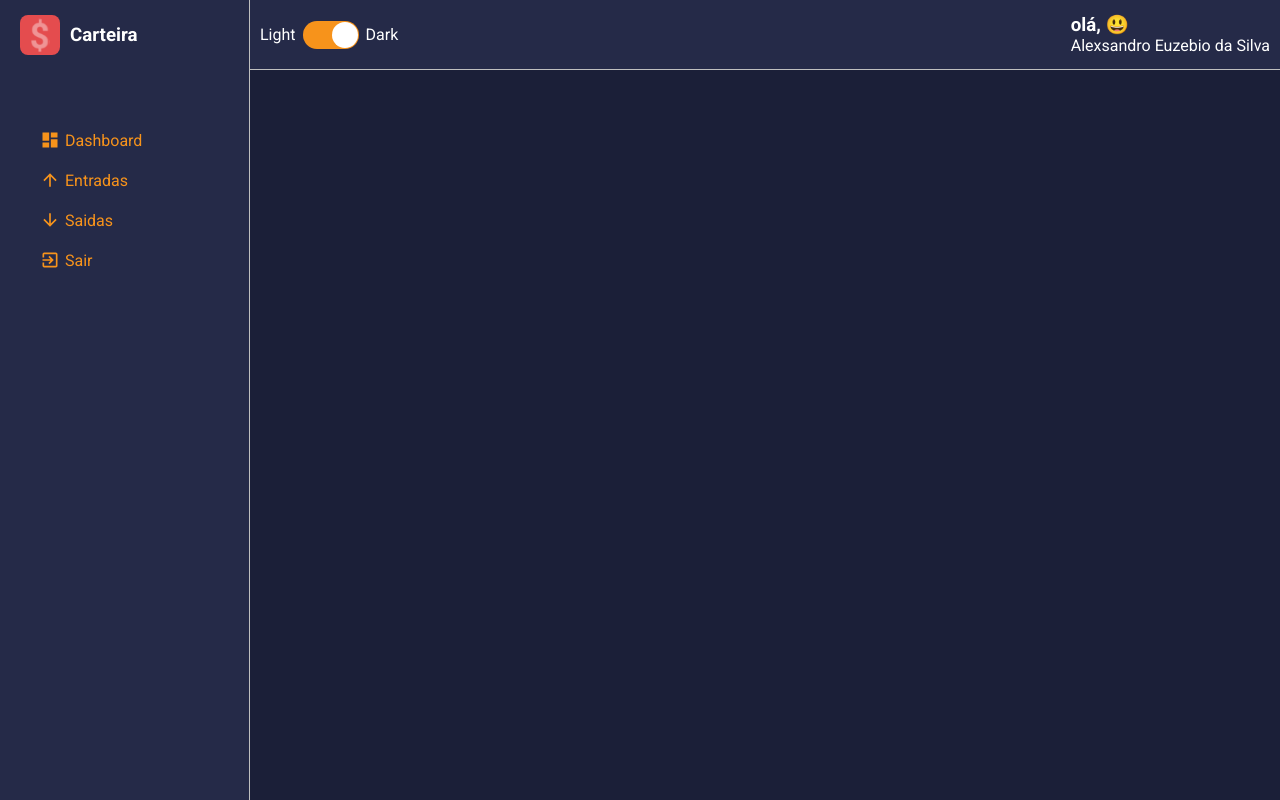
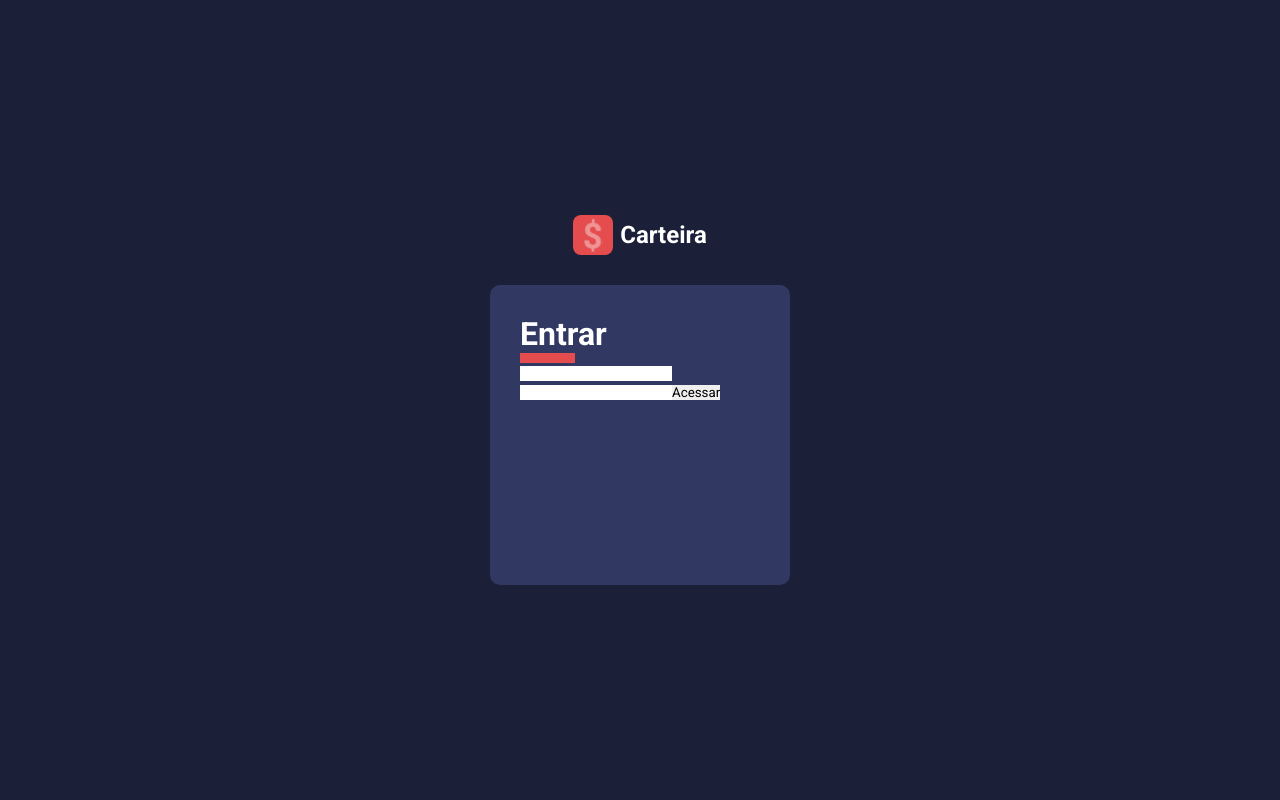
Before and after one commit to AlexsandroProjetosOficial/carteira, a React (Create React App) app: page / in a window 1280 px wide. Built offline with nearby package versions, Linux system fonts and the light colour scheme.

Commit message:
Criando a tela de login.

```diff
--- a/src/pages/Signin/index.tsx
+++ b/src/pages/Signin/index.tsx
@@ -1,10 +1,26 @@
 import React from 'react';
-
-// import { Container } from './styles';
+import logoImg from '../../assets/logo.svg';
+import {
+    Container,
+    Logo,
+    Form,
+    FormTitle,
+} from './styles';
 
 const SignIn: React.FC = () => {
     return (
-        <h1>SignIn</h1>
+        <Container>
+            <Logo>
+                <img src={logoImg} alt="Carteira"/>
+                <h2>Carteira</h2>
+            </Logo>
+            <Form>
+                <FormTitle>Entrar</FormTitle>
+                <input type="text" />
+                <input type="text" />
+                <button type="submit">Acessar</button>
+            </Form>
+        </Container>
     );
 }
 
--- /dev/null
+++ b/src/pages/Signin/styles.ts
@@ -0,0 +1,46 @@
+import styled from 'styled-components';
+
+export const Container = styled.div`
+    height: 100vh;
+    display: flex;
+    flex: 1;
+    flex-direction: column;
+    justify-content: center;
+    align-items: center;
+    background-color: ${props => props.theme.colors.primary};
+`;
+
+export const Logo = styled.div`
+    display: flex;
+    align-items: center;
+    margin-bottom: 30px;
+
+    > h2 {
+        color: ${props => props.theme.colors.white};
+        margin-left: 7px;
+    }
+
+    > img {
+        width: 40px;
+        height: 40px;
+    }
+`;
+
+export const Form = styled.form`
+    width: 300px;
+    height: 300px;
+    padding: 30px;
+    border-radius: 10px;
+    background-color: ${props => props.theme.colors.tertiary};
+`;
+
+export const FormTitle = styled.h1`
+    color: ${props => props.theme.colors.white};
+
+    &::after {
+        content: '';
+        display: block;
+        width: 55px;
+        border-bottom: 10px solid ${props => props.theme.colors.warning};
+    }
+`;
--- /dev/null
+++ b/src/routes/auth.routes.tsx
@@ -0,0 +1,11 @@
+import React from 'react';
+import { Switch, Route } from 'react-router-dom';
+import SignIn from '../pages/Signin';
+
+const AuthRoutes: React.FC = () => (
+    <Switch>
+        <Route component={SignIn} />
+    </Switch>
+);
+
+export default AuthRoutes;
--- a/src/routes/index.tsx
+++ b/src/routes/index.tsx
@@ -1,10 +1,11 @@
 import React from 'react';
 import { BrowserRouter } from 'react-router-dom';
-import AppRoutes from './app.routes';
+// import App from './app.routes';
+import Auth from './auth.routes';
 
 const Routes: React.FC = () => (
     <BrowserRouter>
-        <AppRoutes />
+        <Auth />
     </BrowserRouter>
 );
 
```
Also changed, not shown: 1 other file (tests, documents, lock files or other folders).
